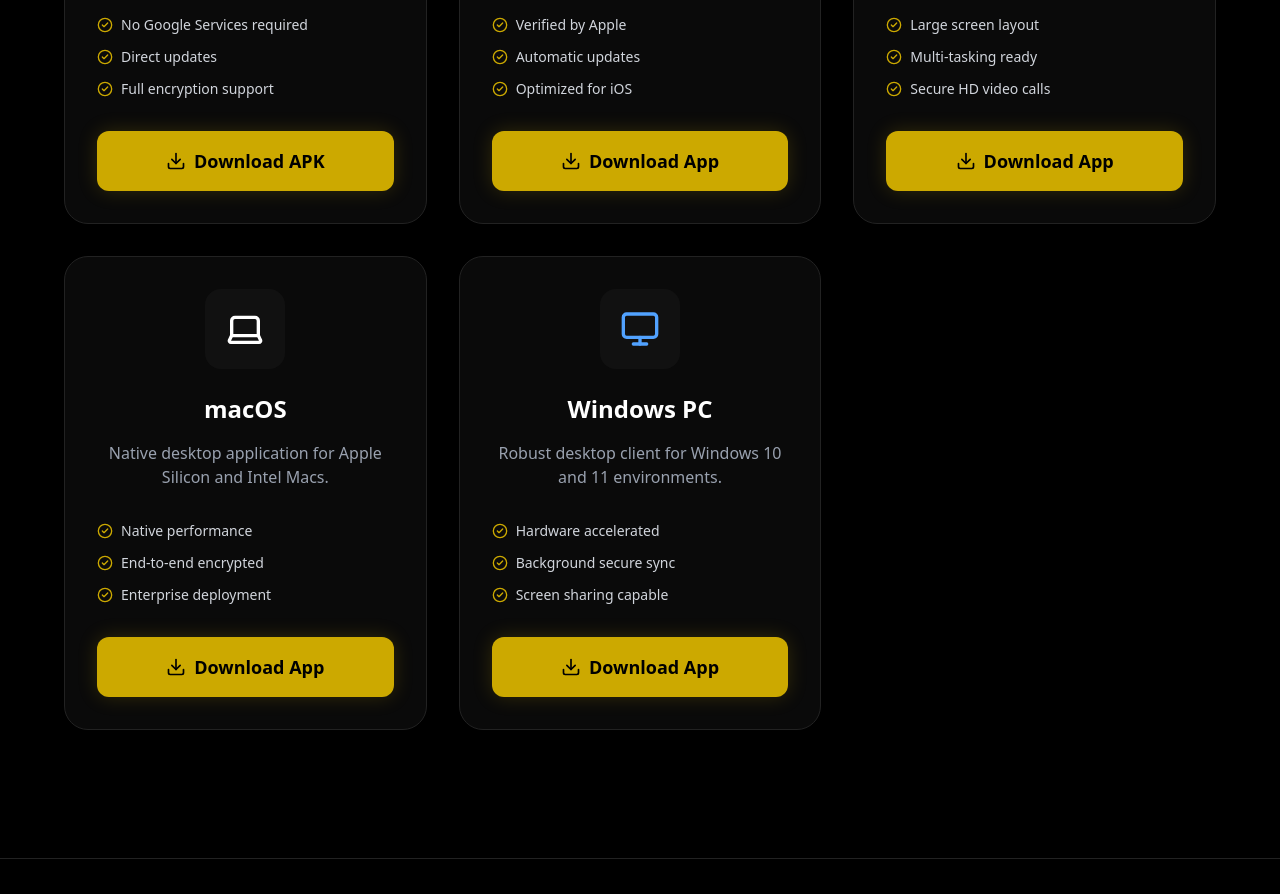
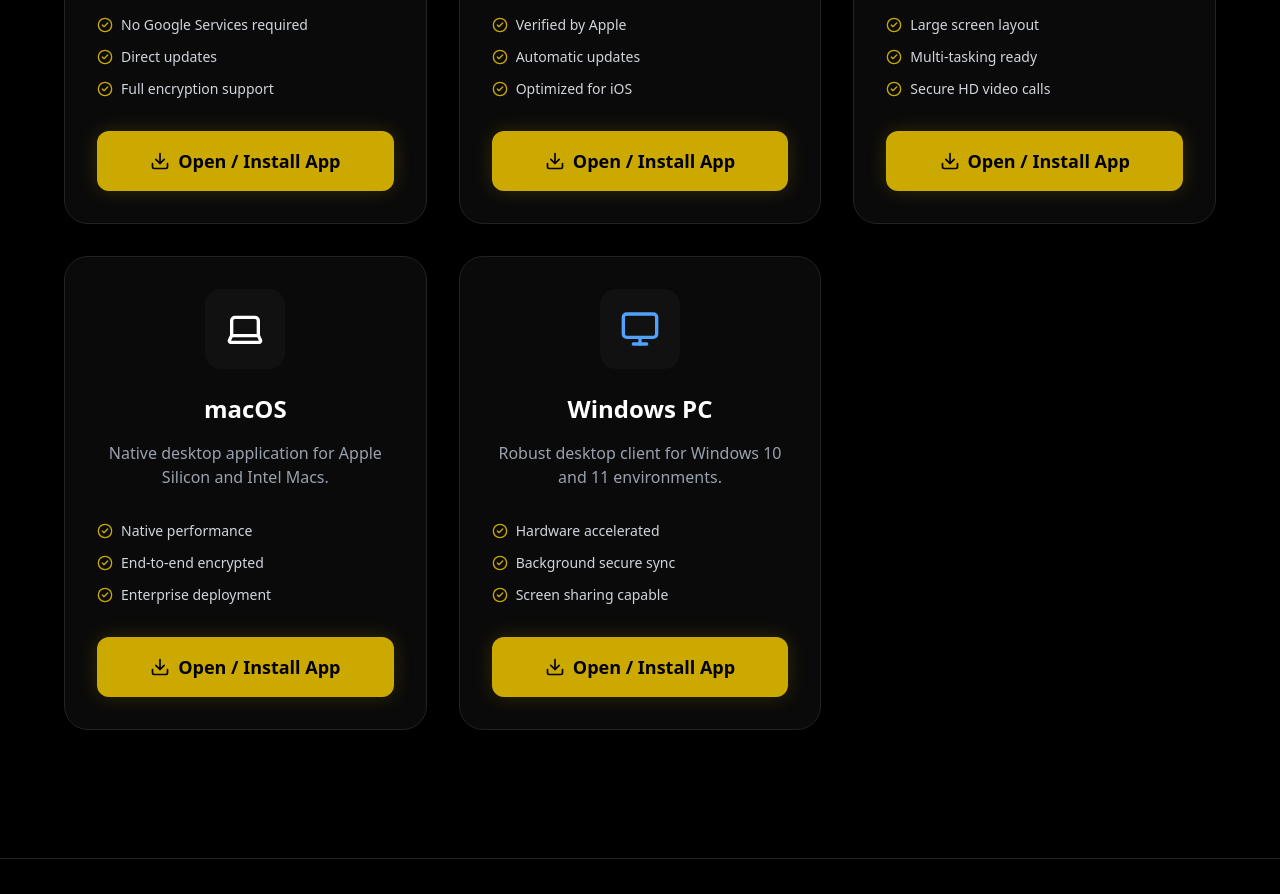
Before and after one commit to mpowerspaceai/mpowerspace.ai, a Next.js app: page /en/download in a window 1280 px wide. Shown: the part 680-1574 px from the top of the page. Built offline with nearby package versions, Linux system fonts and the light colour scheme.

Commit message:
fix: change download links to point to PWA app instead of apk

```diff
--- a/src/app/[locale]/download/page.tsx
+++ b/src/app/[locale]/download/page.tsx
@@ -33,9 +33,9 @@
               <li className="flex items-center gap-2 text-sm text-gray-300"><CheckCircle2 size={16} className="text-[#cca900]"/> Full encryption support</li>
             </ul>
 
-            <a href="/downloads/mpower-app.apk" download="mpower-app.apk" className="w-full py-4 rounded-xl bg-[#cca900] text-black font-bold text-lg hover:bg-[#b39500] transition-colors flex items-center justify-center gap-2 mt-auto shadow-[0_0_20px_rgba(204,169,0,0.2)]">
+            <a href="/app/" className="w-full py-4 rounded-xl bg-[#cca900] text-black font-bold text-lg hover:bg-[#b39500] transition-colors flex items-center justify-center gap-2 mt-auto shadow-[0_0_20px_rgba(204,169,0,0.2)]">
               <Download size={20} />
-              Download APK
+              Open / Install App
             </a>
           </div>
 
@@ -53,9 +53,9 @@
               <li className="flex items-center gap-2 text-sm text-gray-300"><CheckCircle2 size={16} className="text-[#cca900]"/> Optimized for iOS</li>
             </ul>
 
-            <a href="/downloads/mpower-app.apk" download="mpower-app.apk" className="w-full py-4 rounded-xl bg-[#cca900] text-black font-bold text-lg hover:bg-[#b39500] transition-colors flex items-center justify-center gap-2 mt-auto shadow-[0_0_20px_rgba(204,169,0,0.2)]">
+            <a href="/app/" className="w-full py-4 rounded-xl bg-[#cca900] text-black font-bold text-lg hover:bg-[#b39500] transition-colors flex items-center justify-center gap-2 mt-auto shadow-[0_0_20px_rgba(204,169,0,0.2)]">
               <Download size={20} />
-              Download App
+              Open / Install App
             </a>
           </div>
 
@@ -73,9 +73,9 @@
               <li className="flex items-center gap-2 text-sm text-gray-300"><CheckCircle2 size={16} className="text-[#cca900]"/> Secure HD video calls</li>
             </ul>
 
-            <a href="/downloads/mpower-app.apk" download="mpower-app.apk" className="w-full py-4 rounded-xl bg-[#cca900] text-black font-bold text-lg hover:bg-[#b39500] transition-colors flex items-center justify-center gap-2 mt-auto shadow-[0_0_20px_rgba(204,169,0,0.2)]">
+            <a href="/app/" className="w-full py-4 rounded-xl bg-[#cca900] text-black font-bold text-lg hover:bg-[#b39500] transition-colors flex items-center justify-center gap-2 mt-auto shadow-[0_0_20px_rgba(204,169,0,0.2)]">
               <Download size={20} />
-              Download App
+              Open / Install App
             </a>
           </div>
 
@@ -93,9 +93,9 @@
               <li className="flex items-center gap-2 text-sm text-gray-300"><CheckCircle2 size={16} className="text-[#cca900]"/> Enterprise deployment</li>
             </ul>
 
-            <a href="/downloads/mpower-app.apk" download="mpower-app.apk" className="w-full py-4 rounded-xl bg-[#cca900] text-black font-bold text-lg hover:bg-[#b39500] transition-colors flex items-center justify-center gap-2 mt-auto shadow-[0_0_20px_rgba(204,169,0,0.2)]">
+            <a href="/app/" className="w-full py-4 rounded-xl bg-[#cca900] text-black font-bold text-lg hover:bg-[#b39500] transition-colors flex items-center justify-center gap-2 mt-auto shadow-[0_0_20px_rgba(204,169,0,0.2)]">
               <Download size={20} />
-              Download App
+              Open / Install App
             </a>
           </div>
 
@@ -113,9 +113,9 @@
               <li className="flex items-center gap-2 text-sm text-gray-300"><CheckCircle2 size={16} className="text-[#cca900]"/> Screen sharing capable</li>
             </ul>
 
-            <a href="/downloads/mpower-app.apk" download="mpower-app.apk" className="w-full py-4 rounded-xl bg-[#cca900] text-black font-bold text-lg hover:bg-[#b39500] transition-colors flex items-center justify-center gap-2 mt-auto shadow-[0_0_20px_rgba(204,169,0,0.2)]">
+            <a href="/app/" className="w-full py-4 rounded-xl bg-[#cca900] text-black font-bold text-lg hover:bg-[#b39500] transition-colors flex items-center justify-center gap-2 mt-auto shadow-[0_0_20px_rgba(204,169,0,0.2)]">
               <Download size={20} />
-              Download App
+              Open / Install App
             </a>
           </div>
         </div>
--- a/src/app/[locale]/page.tsx
+++ b/src/app/[locale]/page.tsx
@@ -63,7 +63,7 @@
           </p>
 
           <div className="flex flex-col sm:flex-row items-center gap-4">
-            <a href="/downloads/mpower-app.apk" download="mpower-app.apk" className="flex items-center justify-center gap-2 bg-[#cca900] text-black px-8 py-4 rounded-lg font-bold text-lg hover:bg-[#b39500] transition-colors border border-[#cca900]">
+            <a href="/app/" className="flex items-center justify-center gap-2 bg-[#cca900] text-black px-8 py-4 rounded-lg font-bold text-lg hover:bg-[#b39500] transition-colors border border-[#cca900]">
               <Smartphone size={20} />
               {tHero('ctaPrimary')}
             </a>
@@ -217,7 +217,7 @@
         <p className="text-gray-400 max-w-xl mb-10 text-lg">
           {tCta('description')}
         </p>
-        <a href="/downloads/mpower-app.apk" download="mpower-app.apk" className="bg-[#cca900] text-black px-10 py-4 rounded-lg font-bold text-lg hover:bg-[#b39500] transition-colors border border-[#cca900]">
+        <a href="/app/" className="bg-[#cca900] text-black px-10 py-4 rounded-lg font-bold text-lg hover:bg-[#b39500] transition-colors border border-[#cca900]">
           {tCta('button')}
         </a>
       </section>
--- a/src/components/layout/Navbar.tsx
+++ b/src/components/layout/Navbar.tsx
@@ -97,7 +97,7 @@
               </div>
             </div>
 
-            <a href="/app/" onClick={() => setIsMobileMenuOpen(false)} className="bg-[#cca900] text-black px-6 py-4 rounded-lg font-bold text-center mt-4">
+            <a href="/downloads/mpower-app.apk" download="mpower-app.apk" onClick={() => setIsMobileMenuOpen(false)} className="bg-[#cca900] text-black px-6 py-4 rounded-lg font-bold text-center mt-4">
               {tNav('downloadApp')}
             </a>
           </div>
```
